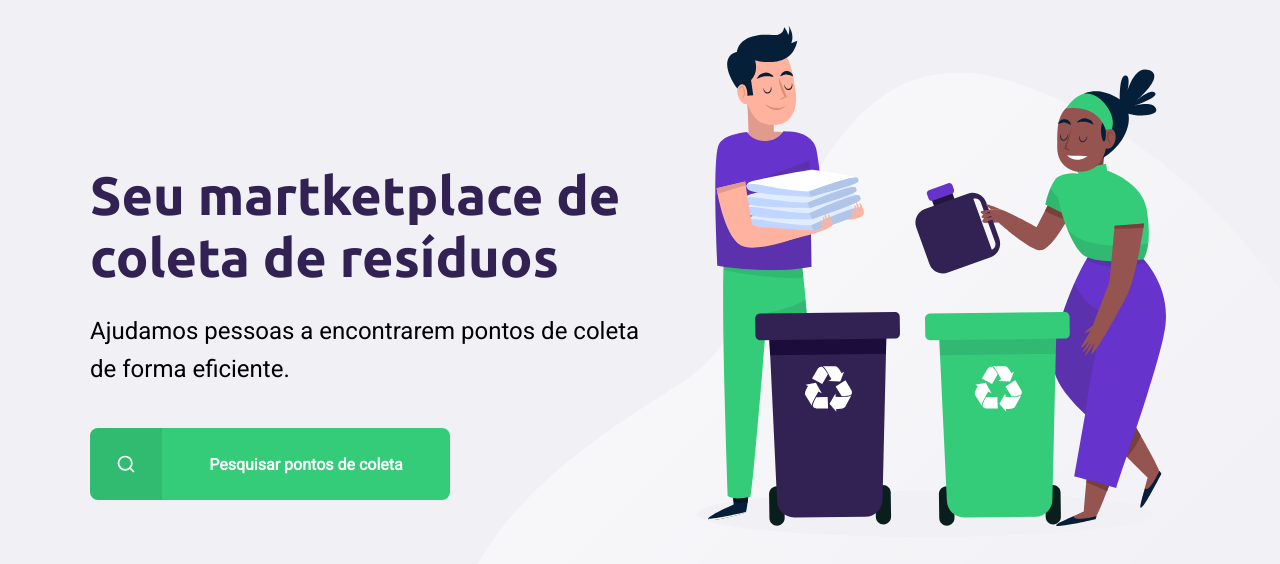
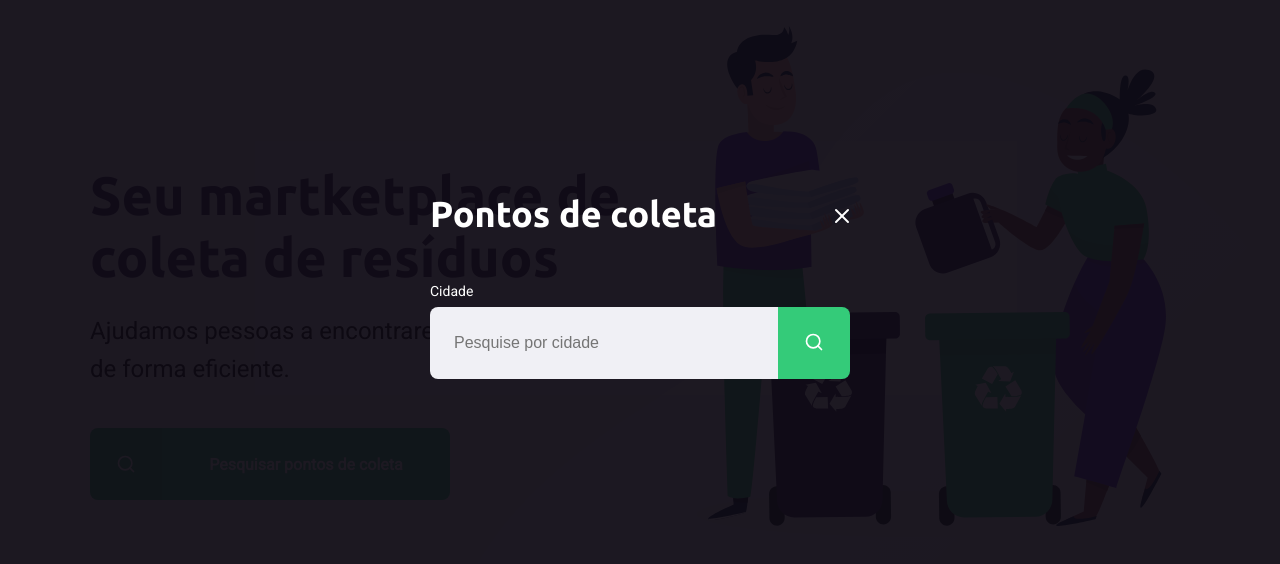
Before and after one commit to martsallan/nlw-01-starter, a plain HTML site: page index.html in a window 1280 px wide. Both pictures are taken after a click on the link "Pesquisar pontos de coleta". Shown: the part 114-678 px from the top of the page. Drawn offline with Linux system fonts and the light colour scheme.

Commit message:
update page-index w/  new form buttons and modal

```diff
--- a/index.html
+++ b/index.html
@@ -8,6 +8,8 @@
         <link href="https://fonts.googleapis.com/css2?family=Roboto&family=Ubuntu:wght@700&display=swap" rel="stylesheet">
         <link rel="stylesheet" href="/styles/main.css">
         <link rel="stylesheet" href="/styles/home.css">
+        <link rel="stylesheet" href="/styles/modal.css">
+
         <link rel="stylesheet" href="/styles/responsive.css">
 
     </head>
@@ -31,5 +33,28 @@
                 </main>
             </div>
         </div>
+
+        <div id="modal" class="hide">
+            <div class="content">
+                <div class="header">
+                    <h1>Pontos de coleta</h1>
+                    <a href="#">Fechar</a>
+                </div>
+                <form action="">
+                    <label for="search">Cidade</label>
+                    <div class="search field">
+                        <input
+                        type="text"
+                        name="search"
+                        placeholder="Pesquise por cidade">
+                        <button>
+                            <img src="/assets/search.svg" alt="Buscar">
+                        </button>
+                    </div>
+                </form>
+            </div>
+        </div>
+
+        <script src="/scripts/index.js"></script>
     </body>
 </html>
--- /dev/null
+++ b/scripts/index.js
@@ -0,0 +1,11 @@
+const buttonSearch = document.querySelector("#page-home main a")
+const modal = document.querySelector("#modal")
+const close = document.querySelector("#modal .header a")
+
+buttonSearch.addEventListener("click",() => {
+    modal.classList.remove("hide")
+})
+
+close.addEventListener("click", ()=> {
+    modal.classList.add("hide")
+})
--- /dev/null
+++ b/styles/modal.css
@@ -0,0 +1,88 @@
+#modal{
+    background-color: #0E0A14ef;
+
+    height: 100vh;
+    width: 100vw;
+
+    position: fixed;
+    top: 0;
+
+    display: flex;
+    justify-content: center;
+    align-items: center;
+
+    transition: 400ms;
+}
+
+#modal.hide{
+    display: none;
+}
+
+#modal .content{
+    color: white;
+    width: 420px;
+}
+
+#modal .header{
+    display: flex;
+    align-items: center;
+    justify-content: space-between;
+    margin-bottom: 48px;
+}
+
+#modal .header a{
+    background-image: url("../assets/x.svg");
+
+    width: 20px;
+    height: 20px;
+
+    display: flex;
+    font-size: 0.01px;
+}
+
+#modal .header h1{
+    color: white;
+    font-size: 36px;
+    line-height: 42px;
+
+}
+
+#modal form label{
+    font-size: 14px;
+    line-height: 16px;
+
+    display: block;
+    margin-bottom: 8px;
+}
+
+#modal form .field{
+    display: flex;
+}
+
+#modal form input{
+    flex: 1;
+
+    background-color: #f0f0f5;
+
+    border-radius: 8px 0 0 8px;
+    border: 0;
+
+    padding: 16px 24px;
+
+    font-size: 16px;
+    color: #6c6c80;
+}
+
+#modal form button{
+    width: 72px;
+    height: 72px;
+
+    background-color: var(--primary-color);
+
+    border: 0;
+    border-radius: 0 8px 8px 0;
+}
+
+#modal form button:hover{
+    background-color: #2fb85e;
+}
```
Also changed, not shown: create-point.html (+41 -5 lines), scripts/create-point.js (+53 -2 lines), styles/create-point.css (+48 -0 lines).
